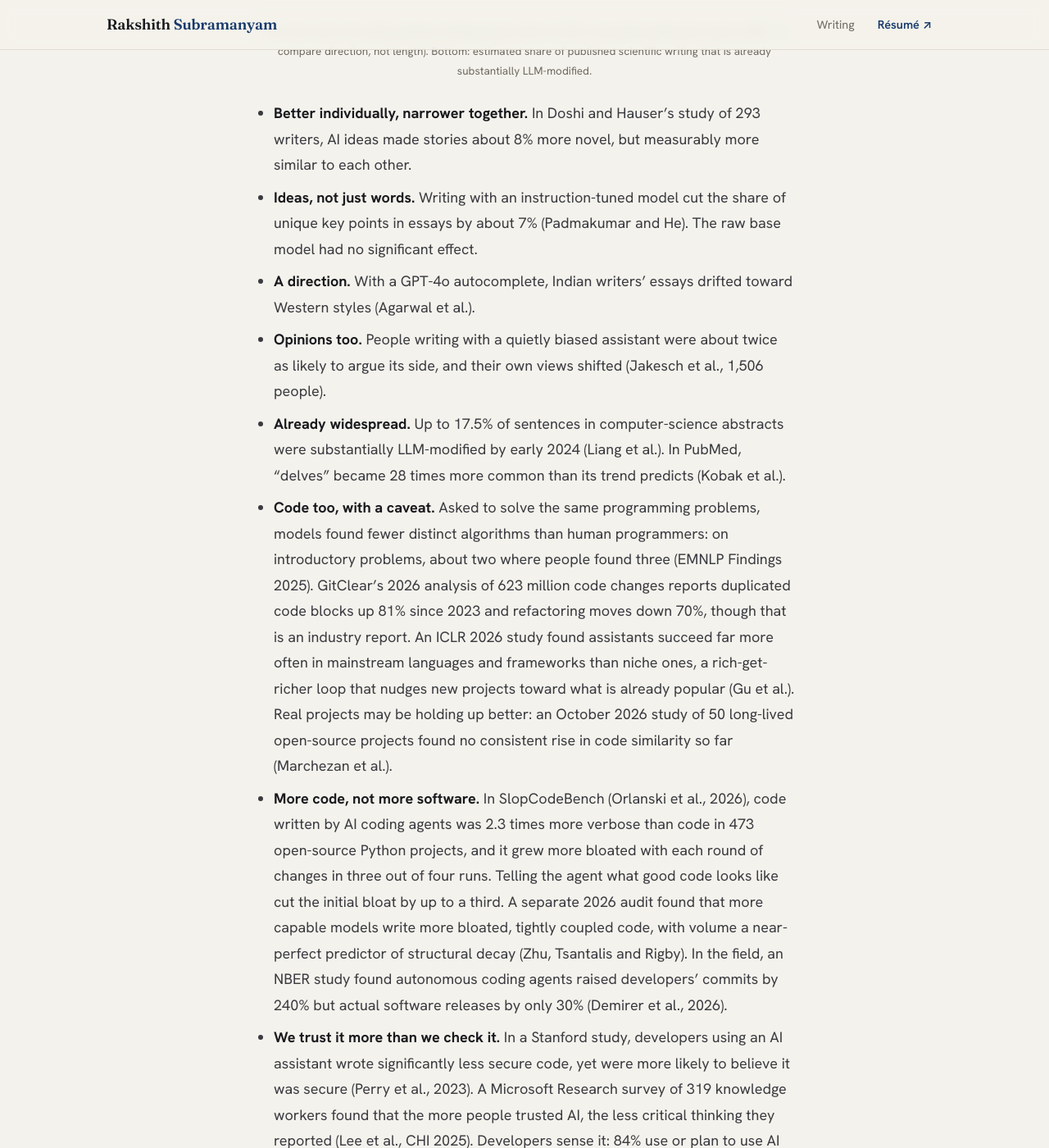
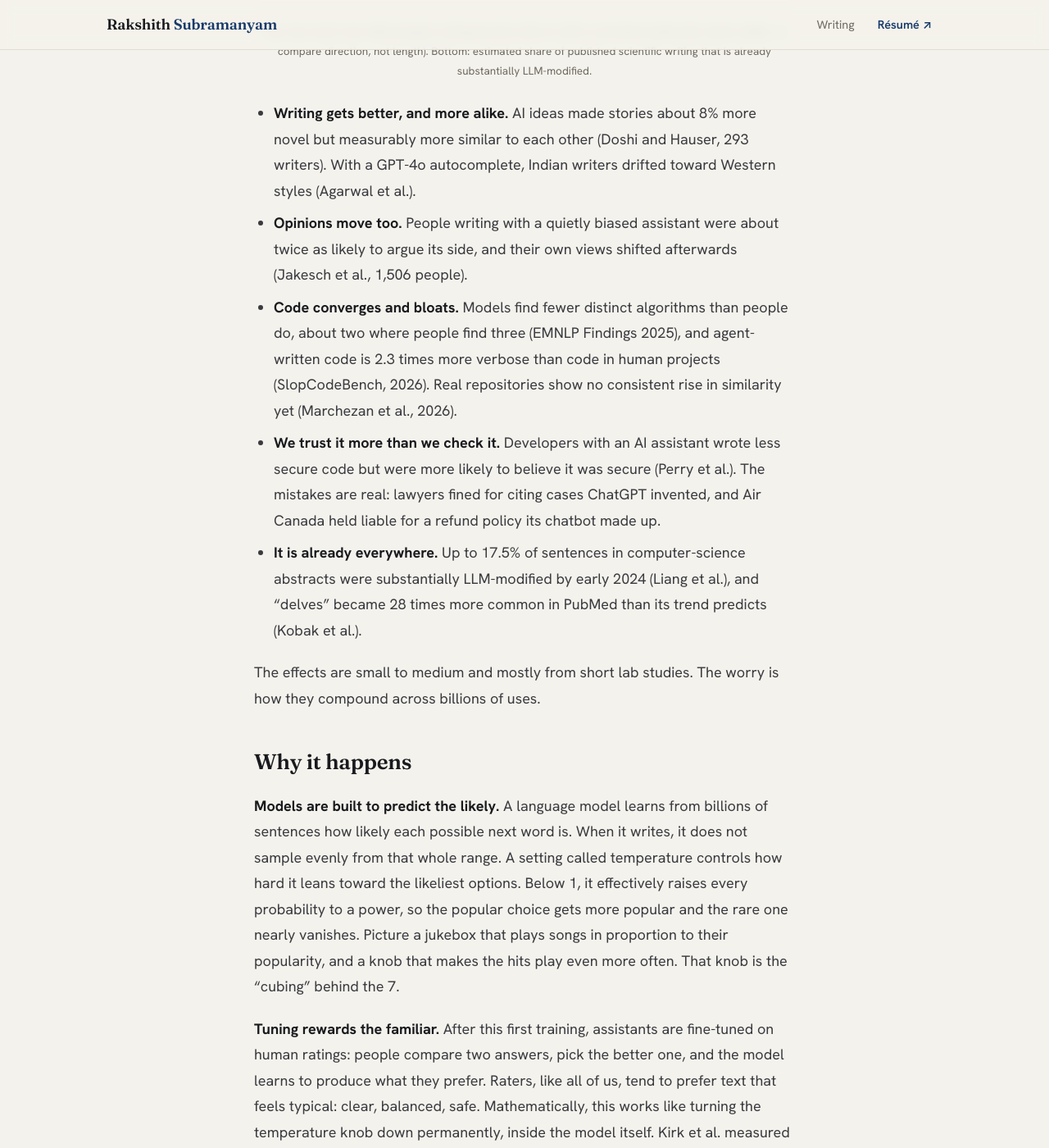
Before and after one commit to Rakshith-2905/portfolio, a Jekyll site: the page built from drafts/2fc3307e2f/index.md, in a window 1280 px wide and 1400 px high, scrolled down 2519 px. Shown: the whole window at 82% size. Built offline with Jekyll 4.4.1, drawn with Linux system fonts in a browser that asks for light colours; some of the changed text lies outside the part shown.

Commit message:
Draft op-ed: crisper evidence
Co-Authored-By: Claude Opus 5.5 <noreply@anthropic.com>

```diff
--- a/drafts/2fc3307e2f/index.md
+++ b/drafts/2fc3307e2f/index.md
@@ -48,15 +48,11 @@ And once in a while, write something with no help at all.
   <figcaption>Top: how much more alike people's writing became with an LLM in controlled studies (the metrics differ, so compare direction, not length). Bottom: estimated share of published scientific writing that is already substantially LLM-modified.</figcaption>
 </figure>
 
-- **Better individually, narrower together.** In Doshi and Hauser's study of 293 writers, AI ideas made stories about 8% more novel, but measurably more similar to each other.
-- **Ideas, not just words.** Writing with an instruction-tuned model cut the share of unique key points in essays by about 7% (Padmakumar and He). The raw base model had no significant effect.
-- **A direction.** With a GPT-4o autocomplete, Indian writers' essays drifted toward Western styles (Agarwal et al.).
-- **Opinions too.** People writing with a quietly biased assistant were about twice as likely to argue its side, and their own views shifted (Jakesch et al., 1,506 people).
-- **Already widespread.** Up to 17.5% of sentences in computer-science abstracts were substantially LLM-modified by early 2024 (Liang et al.). In PubMed, "delves" became 28 times more common than its trend predicts (Kobak et al.).
-- **Code too, with a caveat.** Asked to solve the same programming problems, models found fewer distinct algorithms than human programmers: on introductory problems, about two where people found three (EMNLP Findings 2025). GitClear's 2026 analysis of 623 million code changes reports duplicated code blocks up 81% since 2023 and refactoring moves down 70%, though that is an industry report. An ICLR 2026 study found assistants succeed far more often in mainstream languages and frameworks than niche ones, a rich-get-richer loop that nudges new projects toward what is already popular (Gu et al.). Real projects may be holding up better: an October 2026 study of 50 long-lived open-source projects found no consistent rise in code similarity so far (Marchezan et al.).
-- **More code, not more software.** In SlopCodeBench (Orlanski et al., 2026), code written by AI coding agents was 2.3 times more verbose than code in 473 open-source Python projects, and it grew more bloated with each round of changes in three out of four runs. Telling the agent what good code looks like cut the initial bloat by up to a third. A separate 2026 audit found that more capable models write more bloated, tightly coupled code, with volume a near-perfect predictor of structural decay (Zhu, Tsantalis and Rigby). In the field, an NBER study found autonomous coding agents raised developers' commits by 240% but actual software releases by only 30% (Demirer et al., 2026).
-- **We trust it more than we check it.** In a Stanford study, developers using an AI assistant wrote significantly less secure code, yet were more likely to believe it was secure (Perry et al., 2023). A Microsoft Research survey of 319 knowledge workers found that the more people trusted AI, the less critical thinking they reported (Lee et al., CHI 2025). Developers sense it: 84% use or plan to use AI tools, yet more distrust their accuracy (46%) than trust it (33%) (Stack Overflow Developer Survey, 2025).
-- **The mistakes are already costly.** In 2023 a New York judge fined lawyers $5,000 for filing a brief citing cases ChatGPT had invented (Mata v. Avianca). In 2024 a tribunal held Air Canada liable for a refund policy its chatbot made up, rejecting the airline's argument that the bot was responsible for its own actions (Moffatt v. Air Canada). In 2025 SaaStr founder Jason Lemkin said Replit's coding agent wiped a database in his project despite being told "eleven times in ALL CAPS" not to change any code.
+- **Writing gets better, and more alike.** AI ideas made stories about 8% more novel but measurably more similar to each other (Doshi and Hauser, 293 writers). With a GPT-4o autocomplete, Indian writers drifted toward Western styles (Agarwal et al.).
+- **Opinions move too.** People writing with a quietly biased assistant were about twice as likely to argue its side, and their own views shifted afterwards (Jakesch et al., 1,506 people).
+- **Code converges and bloats.** Models find fewer distinct algorithms than people do, about two where people find three (EMNLP Findings 2025), and agent-written code is 2.3 times more verbose than code in human projects (SlopCodeBench, 2026). Real repositories show no consistent rise in similarity yet (Marchezan et al., 2026).
+- **We trust it more than we check it.** Developers with an AI assistant wrote less secure code but were more likely to believe it was secure (Perry et al.). The mistakes are real: lawyers fined for citing cases ChatGPT invented, and Air Canada held liable for a refund policy its chatbot made up.
+- **It is already everywhere.** Up to 17.5% of sentences in computer-science abstracts were substantially LLM-modified by early 2024 (Liang et al.), and "delves" became 28 times more common in PubMed than its trend predicts (Kobak et al.).
 
 The effects are small to medium and mostly from short lab studies. The worry is how they compound across billions of uses.
 
@@ -64,7 +60,7 @@ The effects are small to medium and mostly from short lab studies. The worry is
 
 **Models are built to predict the likely.** A language model learns from billions of sentences how likely each possible next word is. When it writes, it does not sample evenly from that whole range. A setting called temperature controls how hard it leans toward the likeliest options. Below 1, it effectively raises every probability to a power, so the popular choice gets more popular and the rare one nearly vanishes. Picture a jukebox that plays songs in proportion to their popularity, and a knob that makes the hits play even more often. That knob is the "cubing" behind the 7.
 
-**Tuning rewards the familiar.** After this first training, assistants are fine-tuned on human ratings: people compare two answers, pick the better one, and the model learns to produce what they prefer. Raters, like all of us, tend to prefer text that feels typical: clear, balanced, safe. Mathematically, this works like turning the temperature knob down permanently, inside the model itself. Kirk et al. measured it: this kind of tuning substantially reduces output diversity. That is why, in the essay study, the raw base model did not narrow people's ideas and the tuned assistant did.
+**Tuning rewards the familiar.** After this first training, assistants are fine-tuned on human ratings: people compare two answers, pick the better one, and the model learns to produce what they prefer. Raters, like all of us, tend to prefer text that feels typical: clear, balanced, safe. Mathematically, this works like turning the temperature knob down permanently, inside the model itself. Kirk et al. measured it: this kind of tuning substantially reduces output diversity. That is why, in Padmakumar and He's essay study, writing with the raw base model did not narrow people's ideas, while writing with the tuned assistant cut unique key points by about 7%.
 
 **The loop closes.** A growing share of what gets published is model-assisted, and the next generation of models trains on it. Each round, the rare cases disappear first, like photocopying a photocopy, where the fine detail goes before anything else. Shumailov et al. showed this in *Nature*: models trained on their own output steadily lose the tails of the original distribution. The fix is known too. Collapse is avoided when fresh human writing keeps being added alongside synthetic text rather than replaced by it (Gerstgrasser et al.).
 
@@ -143,14 +139,10 @@ So the next time a model hands you a 7, ask yourself what your 4 is.
 - Coronado-Blázquez, J. (2025). Deterministic or probabilistic? The psychology of LLMs as random number generators. <https://arxiv.org/abs/2502.19965>
 - Jentzsch, S., and Kersting, K. (2023). ChatGPT is fun, but it is not funny! *WASSA 2023*. <https://arxiv.org/abs/2306.04563>
 - Kubovy, M., and Psotka, J. (1976). The predominance of seven and the apparent spontaneity of numerical choices. *JEP: Human Perception and Performance*. <https://psycnet.apa.org/record/1977-00345-001>
-- Lee, H.-P., et al. (2025). The Impact of Generative AI on Critical Thinking. *CHI 2025*. <https://www.microsoft.com/en-us/research/publication/the-impact-of-generative-ai-on-critical-thinking-self-reported-reductions-in-cognitive-effort-and-confidence-effects-from-a-survey-of-knowledge-workers/>
 - Leslie, I. (2025). Why are LLMs fixated on the number 7? <https://www.ian-leslie.com/p/why-are-llms-fixated-on-the-number>
 - Van Koevering, K., and Kleinberg, J. (2024). How Random is Random? Evaluating the Randomness and Humaneness of LLMs' Coin Flips. <https://arxiv.org/abs/2406.00092>
 - Agarwal, D., Naaman, M., and Vashistha, A. (2025). AI Suggestions Homogenize Writing Toward Western Styles and Diminish Cultural Nuances. *CHI 2025*. <https://arxiv.org/abs/2409.11360>
-- Demirer, M., Musolff, L., and Yang, L. (2026). Writing Code vs. Shipping Code: Productivity Effects Across Generations of AI Coding Tools. NBER Working Paper 35275. <https://www.nber.org/papers/w35275>
 - Doshi, A. R., and Hauser, O. P. (2024). Generative AI enhances individual creativity but reduces the collective diversity of novel content. *Science Advances*. <https://doi.org/10.1126/sciadv.adn5290>
-- Gu, F., et al. (2026). The Matthew Effect of AI Programming Assistants: A Hidden Bias in Software Evolution. *ICLR 2026*. <https://arxiv.org/abs/2509.23261>
-- GitClear (2026). The Maintainability Gap: 2026 AI Code Quality Research (industry report). <https://www.gitclear.com/the_ai_code_quality_maintainability_gap>
 - How Diversely Can Language Models Solve Problems? Exploring the Algorithmic Diversity of Model-Generated Code. *Findings of EMNLP 2025*. <https://arxiv.org/abs/2503.00691>
 - Marchezan, L., et al. (2026). Does AI-Assisted Development Homogenize Software? An Empirical Study of Code Similarity, Quality, and Evolution. <https://arxiv.org/abs/2610.24093>
 - Gerstgrasser, M., et al. (2024). Is Model Collapse Inevitable? <https://arxiv.org/abs/2404.01413>
@@ -163,8 +155,5 @@ So the next time a model hands you a 7, ask yourself what your 4 is.
 - Orlanski, G., et al. (2026). SlopCodeBench: Benchmarking How Coding Agents Degrade Over Long-Horizon Iterative Tasks. <https://arxiv.org/abs/2603.24755>
 - Padmakumar, V., and He, H. (2024). Does Writing with Language Models Reduce Content Diversity? *ICLR 2024*. <https://arxiv.org/abs/2309.05196>
 - Perry, N., Srivastava, M., Kumar, D., and Boneh, D. (2023). Do Users Write More Insecure Code with AI Assistants? <https://arxiv.org/abs/2211.03622>
-- Sharwood, S. (2025). Vibe coding service Replit deleted production database. *The Register*. <https://www.theregister.com/2025/07/21/replit_saastr_vibe_coding_incident/>
 - Shumailov, I., et al. (2024). AI models collapse when trained on recursively generated data. *Nature* 631. <https://doi.org/10.1038/s41586-024-07566-y>
-- Zhu, Y., Tsantalis, N., and Rigby, P. C. (2026). AI-Generated Smells: An Analysis of Code and Architecture in LLM and Agent-Driven Development. <https://arxiv.org/abs/2605.02741>
-- Stack Overflow (2025). Developer Survey 2025: AI. <https://survey.stackoverflow.co/2025/ai>
 - Zhang, J., et al. (2025). Verbalized Sampling: How to Mitigate Mode Collapse and Unlock LLM Diversity. <https://arxiv.org/abs/2510.01171>
```
